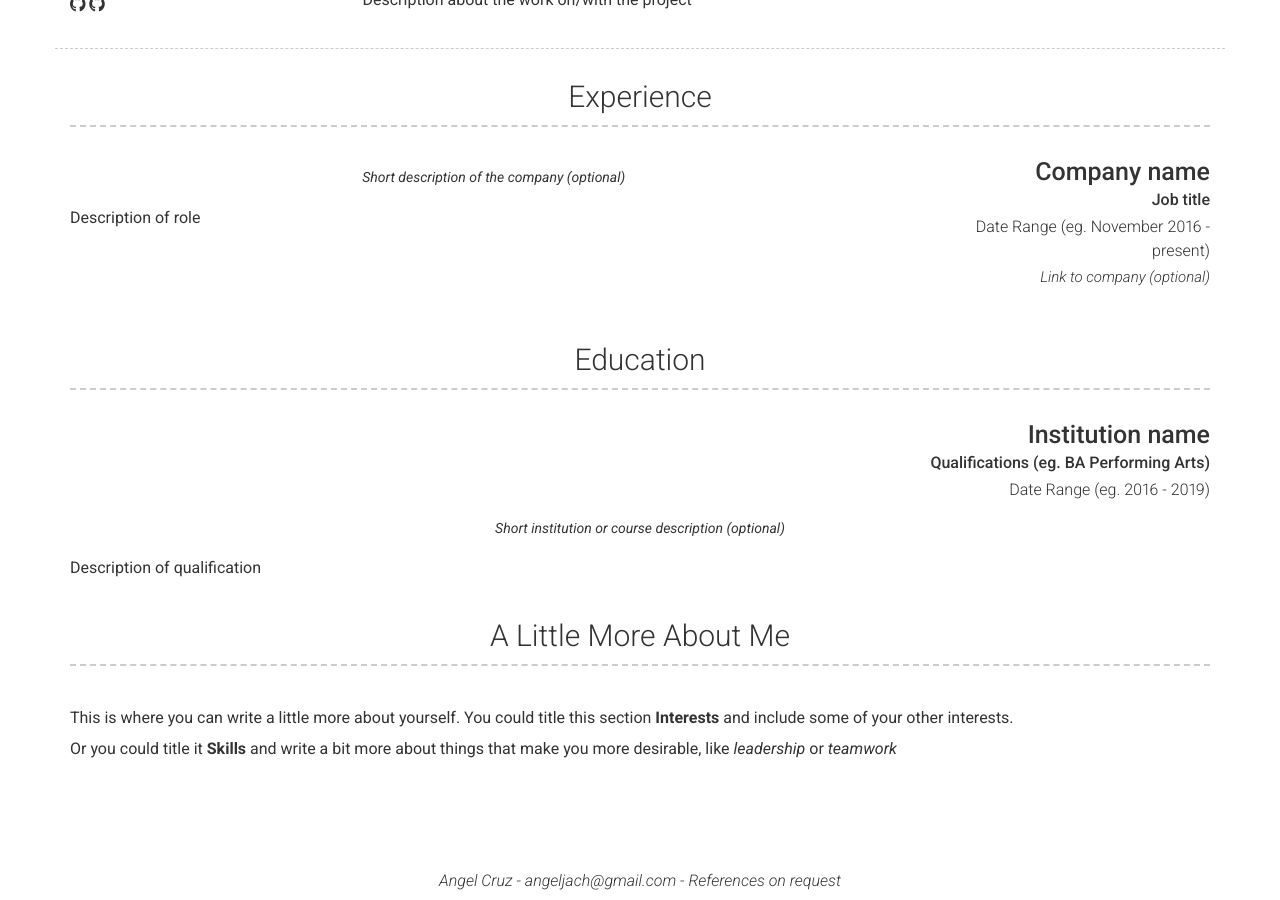
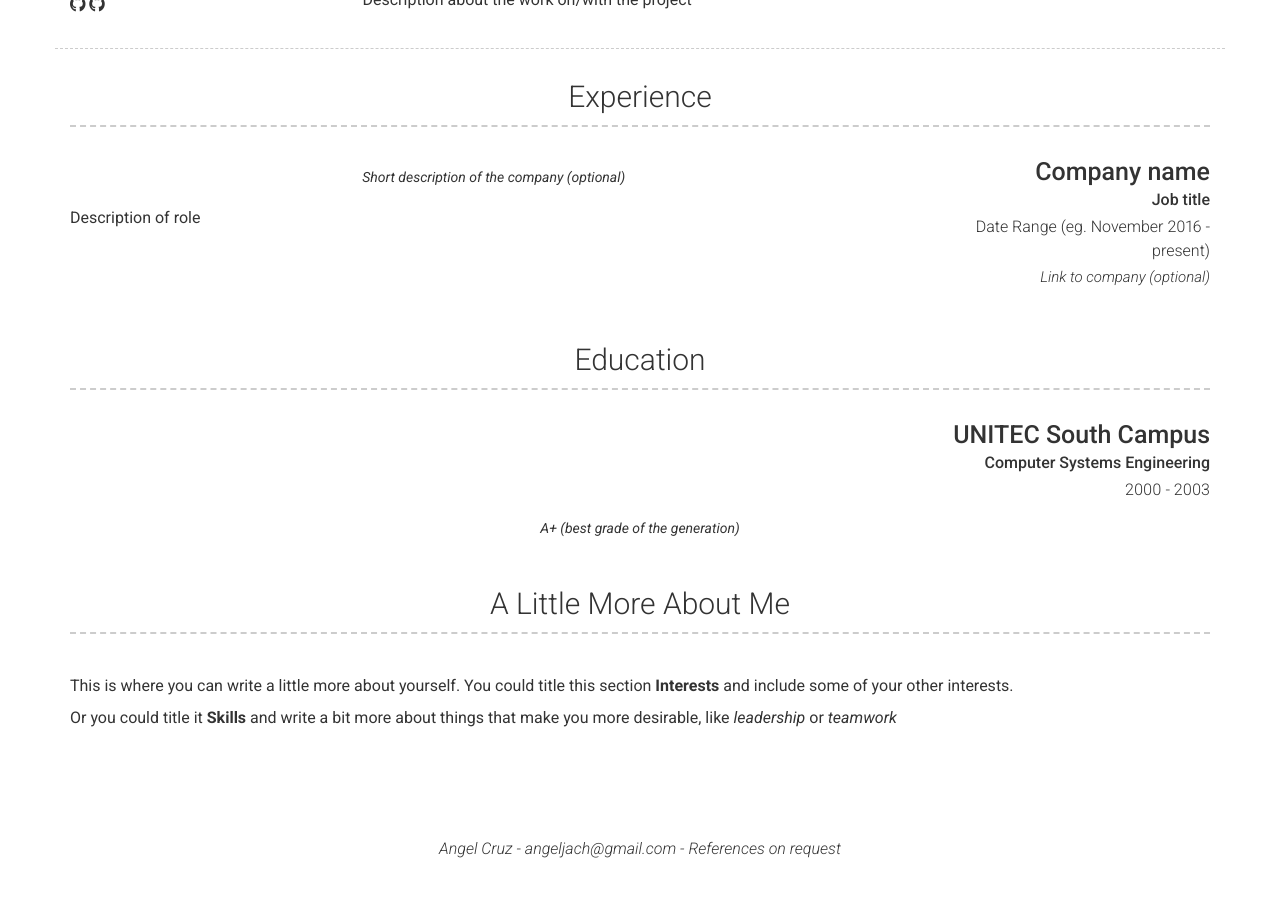
Before and after one commit to angeljach/angeljach.github.io, a Jekyll site: the page built from index.md, in a window 1280 px wide and 900 px high, scrolled down 1043 px. Built offline with Jekyll 4.4.1, drawn with Linux system fonts in a browser that asks for light colours; nearby versions of some CDN libraries; after the commit the page ends 1912 px from its top, so only the background shows below that.

Commit message:
feat: main education added

```diff
--- a/_config.yml
+++ b/_config.yml
@@ -96,13 +96,13 @@ content:
     layout: list
     content:
       - layout: top-right
-        title: Institution name
-        sub_title: Qualifications (eg. BA Performing Arts)
-        caption: Date Range (eg. 2016 - 2019)
+        title: UNITEC South Campus
+        sub_title: Computer Systems Engineering
+        caption: 2000 - 2003
         quote: >
-          Short institution or course description (optional)
-        description: | # this will include new lines to allow paragraphs
-          Description of qualification
+          A+ (best grade of the generation)
+        # description: | # this will include new lines to allow paragraphs
+        #   Description of qualification
   - title: A Little More About Me
     layout: text
     content: | # this will include new lines to allow paragraphs
```
